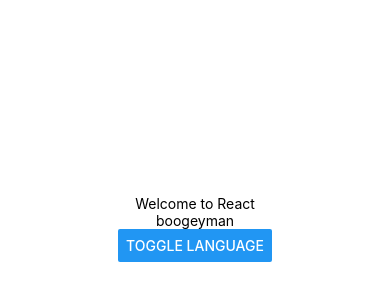
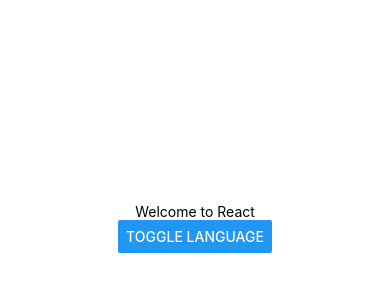
Before and after one commit to thiagobrez/i18-locize-example, a React Native app: screen / in a window 390 px wide. Shown: the part 194-494 px from the top of the page. Built offline with nearby package versions, Linux system fonts and the light colour scheme.

Commit message:
ci(alex): add alex static check

```diff
--- a/src/features/home/HomeScreen.tsx
+++ b/src/features/home/HomeScreen.tsx
@@ -12,7 +12,6 @@
   return (
     <>
       <Text>{t('Welcome to React')}</Text>
-      <Text>boogeyman</Text>
       <Button onPress={toggleLanguage} title={t('Toggle language')} />
     </>
   );
```
